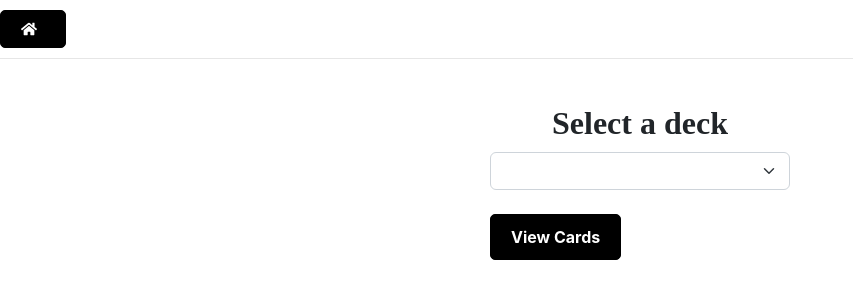
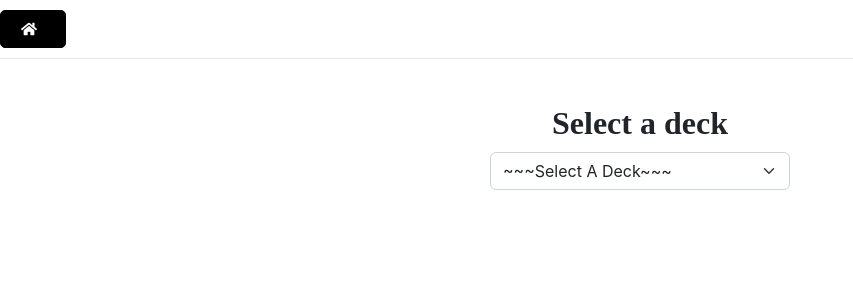
Before and after one commit to drag0sd0g/anki-manager, a React (Create React App) app: page / in a window 1280 px wide. Shown: the top 300 px of the page, without its empty margins (0-853 px from the left). Built offline with nearby package versions, Linux system fonts and the light colour scheme.

Commit message:
redux state reset on home key press, default option in deck dropdown

```diff
--- a/src/components/Header.jsx
+++ b/src/components/Header.jsx
@@ -1,10 +1,16 @@
 import { useNavigate } from "react-router-dom";
 import { FaHome } from "react-icons/fa";
+import { useDispatch } from "react-redux";
+import { decksReset } from "../features/decks/deckSlice";
+import { notesReset } from "../features/notes/noteSlice";
 
 function Header() {
   const navigate = useNavigate();
+  const dispatch = useDispatch();
 
   const goHome = () => {
+    dispatch(decksReset());
+    dispatch(notesReset());
     navigate("/");
   };
 
--- a/src/features/decks/deckSlice.js
+++ b/src/features/decks/deckSlice.js
@@ -51,6 +51,7 @@ export const deckSlice = createSlice({
   name: "deck",
   initialState,
   reducers: {
+    decksReset: (state) => initialState,
     deckSelected: {
       reducer(state, action) {
         state.selectedDeck = action.payload;
@@ -76,4 +77,4 @@ export const deckSlice = createSlice({
 });
 
 export default deckSlice.reducer;
-export const { deckSelected } = deckSlice.actions;
+export const { deckSelected, decksReset } = deckSlice.actions;
--- a/src/features/notes/noteSlice.js
+++ b/src/features/notes/noteSlice.js
@@ -65,7 +65,7 @@ export const addNote = createAsyncThunk(
 export const noteSlice = createSlice({
   name: "note",
   initialState,
-  reducers: {},
+  reducers: { notesReset: (state) => initialState },
   extraReducers: (builder) => {
     builder
       .addCase(getNotes.pending, (state) => {
@@ -98,3 +98,4 @@ export const noteSlice = createSlice({
 });
 
 export default noteSlice.reducer;
+export const { notesReset } = noteSlice.actions;
--- a/src/pages/DeckSelect.jsx
+++ b/src/pages/DeckSelect.jsx
@@ -51,12 +51,19 @@ function DeckSelect() {
       <h2>Select a deck</h2>
       <form>
         <select className="form-select" id="decks" onChange={onDeckSelected}>
+          <option disabled={selectedDeck}>~~~Select A Deck~~~</option>
           {dropDownDeckOptions}
         </select>
         <br />
-        <button type="button" className="btn btn-primary" onClick={onViewCards}>
-          View Cards
-        </button>
+        {selectedDeck ? (
+          <button
+            type="button"
+            className="btn btn-primary"
+            onClick={onViewCards}
+          >
+            View Cards
+          </button>
+        ) : null}
       </form>
     </div>
   );
```
